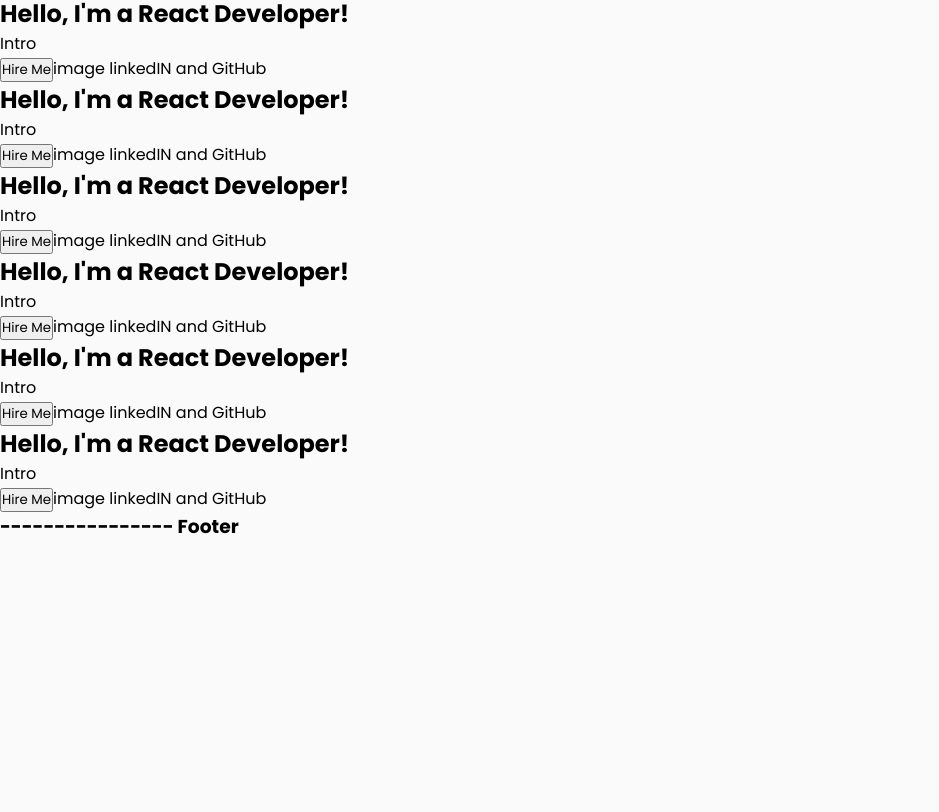
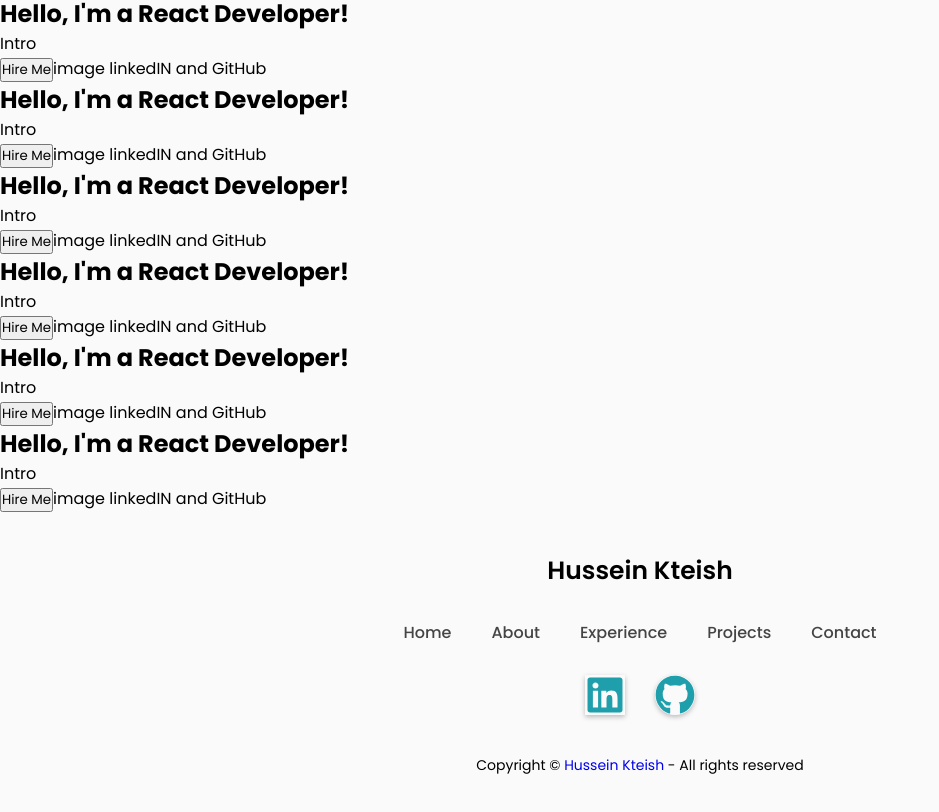
Before and after one commit to HseinKt/Portfolio, a React (Vite) app: page / in a window 1280 px wide. Shown: the part 1176-1988 px from the top of the page, without its empty margins (0-939 px from the left). Before the commit the page ends 1717 px from the top, so only its background shows below. Built offline with nearby package versions, Linux system fonts and the light colour scheme.

Commit message:
Added Footer

```diff
--- /dev/null
+++ b/src/CSS/Footer.css
@@ -0,0 +1,53 @@
+/* Footer */
+footer {
+    display: flex;
+    flex-direction: column;
+    align-items: center;
+    justify-content: center;
+    row-gap: 30px;
+    padding-block: 40px 60px;
+}
+.top-footer p{
+    font-size: 25px;
+    font-weight: 600;
+}
+.middle-footer ul{
+    display: flex;
+}
+.middle-footer ul li{
+    list-style: none;
+}
+.middle-footer ul li a{
+    text-decoration: none;
+    color: var(--text-color-second);
+    font-weight: 500;
+    margin-inline: 20px;
+}
+.footer-social-icons{
+    display: flex;
+    gap: 30px;
+}
+.icon{
+    display: flex;
+    align-items: center;
+    justify-content: center;
+    width: 40px;
+    height: 40px;
+    color: var(--text-color-third);
+    transition: color 0.3s ease;
+    cursor: pointer;
+    box-shadow: 0px 2px 5px 0px rgba(0, 0, 0, 0.25);
+    &:hover{
+        color: var(--first-color-hover);
+    }
+}
+.GitHubIcon {
+    border-radius: 50%;
+}
+.bottom-footer{
+    font-size: 14px;
+    margin-top: 10px;
+}
+.bottom-footer a{
+    text-decoration: none;
+}
--- a/src/CSS/Header.css
+++ b/src/CSS/Header.css
@@ -63,7 +63,7 @@
     cursor: pointer;
   }
 
-  @media only screen and (max-width: 1105px) {
+  @media only screen and (max-width: 1115px) {
     .nav-menu {
       display: none;
     }
--- a/src/components/Footer.jsx
+++ b/src/components/Footer.jsx
@@ -1,8 +1,41 @@
+import { FaGithub, FaLinkedin } from "react-icons/fa";
+import "../CSS/Footer.css"
+
 const Footer = () => {
+    const openLinkedIn = () => {
+        window.open("https://www.linkedin.com/in/hsein-kteish-287783212/");
+    }
+
+    const openGithub = () => {
+        window.open("https://github.com/HseinKt");
+    }
+
     return (
-        <>
-        <h3>---------------- Footer</h3>
-        </>
+        <footer>
+            <div className="top-footer">
+                <p>Hussein Kteish</p>
+            </div>
+
+            <div className="middle-footer">
+                <ul>
+                    <li><a href="#home">Home</a></li>
+                    <li><a href="#about">About</a></li>
+                    <li><a href="#experience">Experience</a></li>
+                    <li><a href="#projects">Projects</a></li>
+                    <li><a href="#contact">Contact</a></li>
+                </ul>
+            </div>
+
+            <div className="footer-social-icons">
+                <FaLinkedin className="icon linkedInIcon" onClick={() => openLinkedIn()}/>
+                <FaGithub className="icon GitHubIcon" onClick={() => openGithub()}/>
+            </div>
+
+            <div className="bottom-footer">
+                <p>Copyright &copy; <a href="#home" >Hussein Kteish</a> - All rights reserved</p>
+                {/*style="text-decoration: none;"*/}
+            </div>
+        </footer>
      );
 }
 
```
